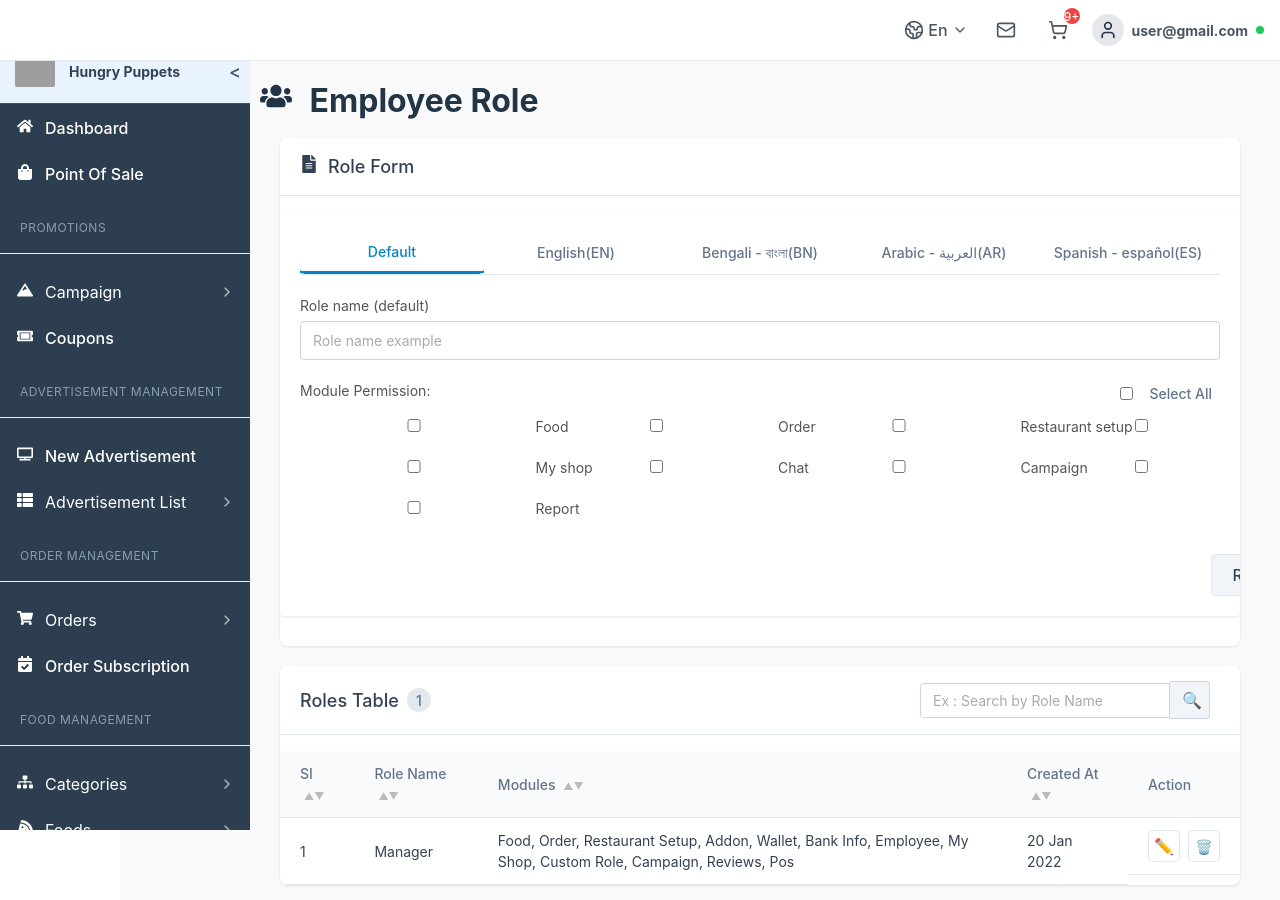
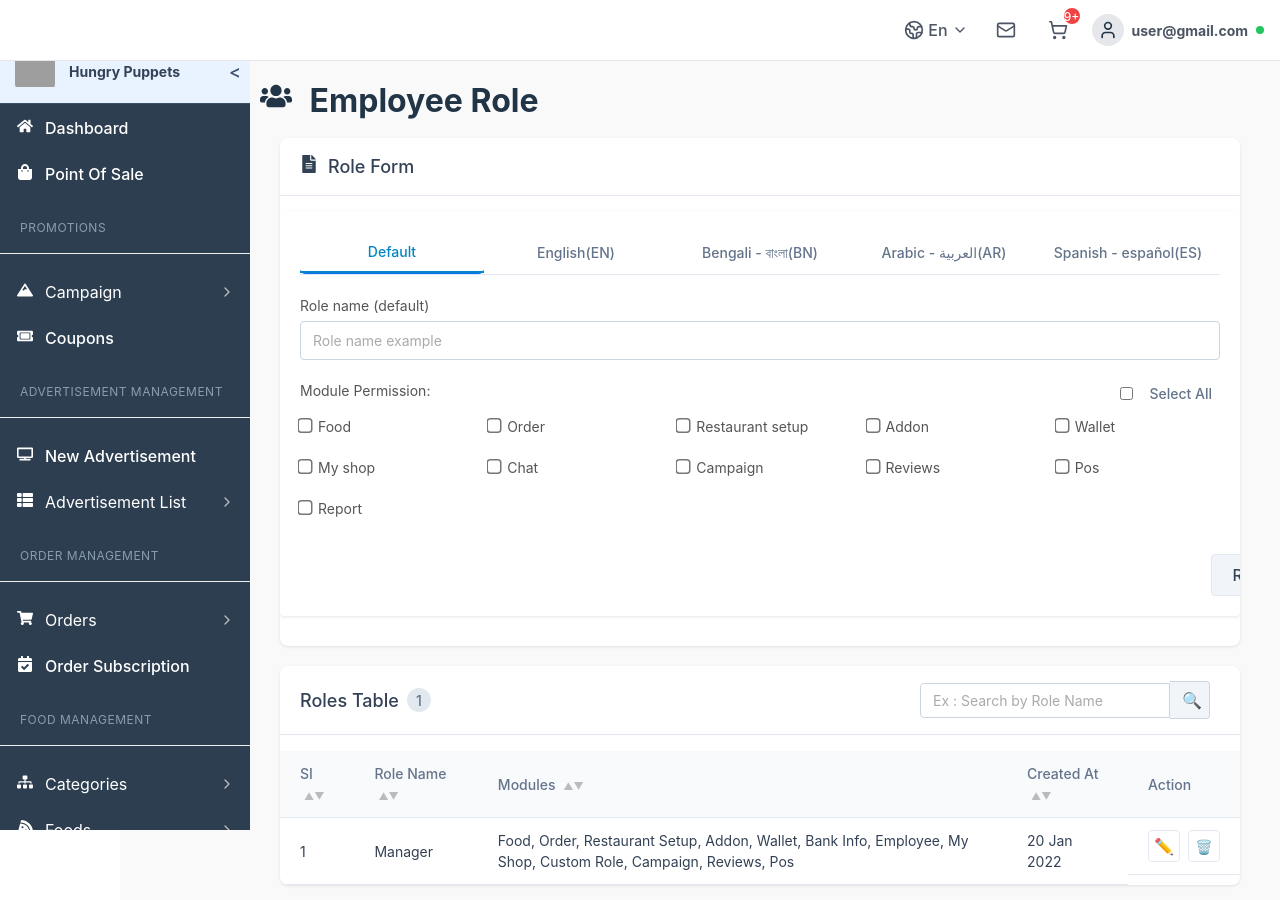
Before and after one commit to sanamthapa5/RestaurantPanel, a React (Vite) app in the folder restaurant/: page /EmployeeRole in a window 1280 px wide. Built offline with nearby package versions, Linux system fonts and the light colour scheme; grey boxes are pictures that could not be loaded.

Commit message:
Role form changed

```diff
--- a/restaurant/src/SubComponents/RoleForm.css
+++ b/restaurant/src/SubComponents/RoleForm.css
@@ -111,20 +111,27 @@
 
   .modules-grid {
     display: grid;
-    grid-template-columns: repeat(auto-fill, minmax(200px, 1fr));
+    /* grid-template-columns: repeat(auto-fill, minmax(200px, 1fr)); */
+    grid-template-columns: repeat(6, 1fr);
     gap: 15px;
     white-space: nowrap;
-    width: 180vh;
+    width: 140vh;
+
   }
 
   .module-checkbox {
     display: flex;
     align-items: center;
+    gap: 1px;
+    /* background-color: red; */
+    width: 10px;
+
 
   }
 
   .module-checkbox input[type="checkbox"] {
     margin-right: 8px;
+    transform: scale(1.5);
   }
 
   .form-actions {
```
